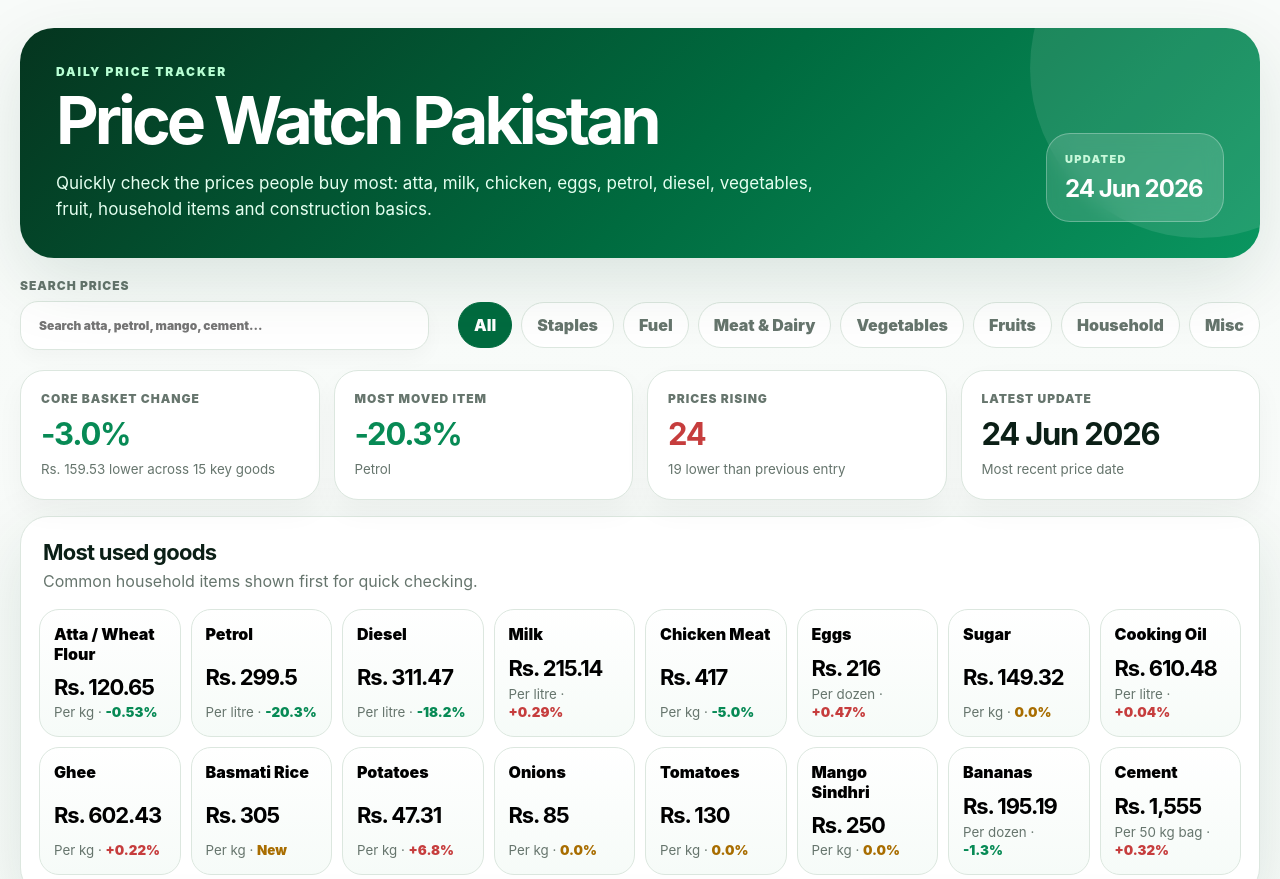
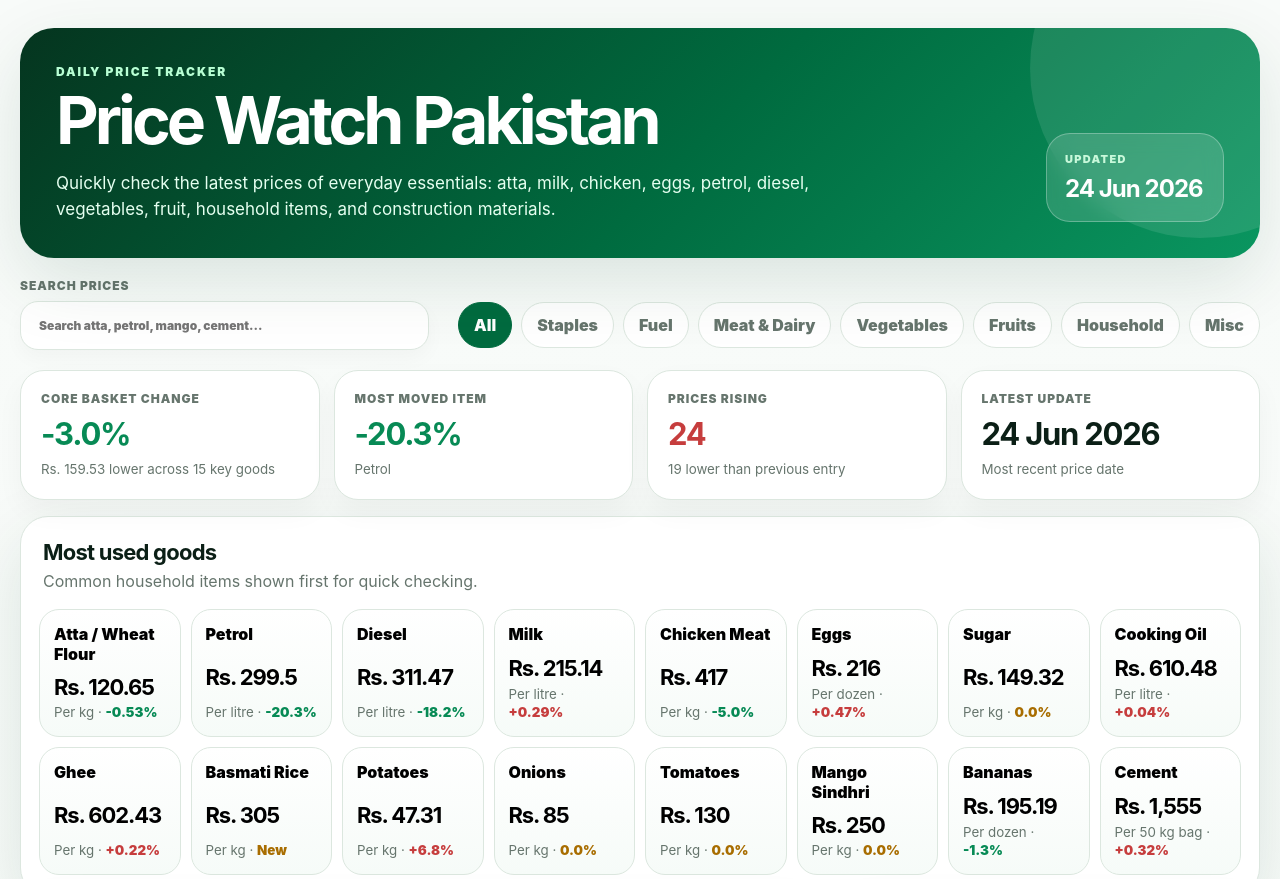
Before and after one commit to bobby12349/pricewatch, a website: page price-watch-pakistan-rechecked-final/index.html in a window 1280 px wide. Shown: the top 879 px of the page. Drawn offline with Linux system fonts and the light colour scheme.

Commit message:
Update index.html
fixed message on the main page

```diff
--- a/price-watch-pakistan-rechecked-final/index.html
+++ b/price-watch-pakistan-rechecked-final/index.html
@@ -14,7 +14,7 @@
         <div class="hero-copy">
           <p class="eyebrow">Daily price tracker</p>
           <h1>Price Watch Pakistan</h1>
-          <p class="subhead">Quickly check the prices people buy most: atta, milk, chicken, eggs, petrol, diesel, vegetables, fruit, household items and construction basics.</p>
+          <p class="subhead">Quickly check the latest prices of everyday essentials: atta, milk, chicken, eggs, petrol, diesel, vegetables, fruit, household items, and construction materials.</p>
         </div>
         <div class="hero-stat">
           <span>Updated</span>
```
